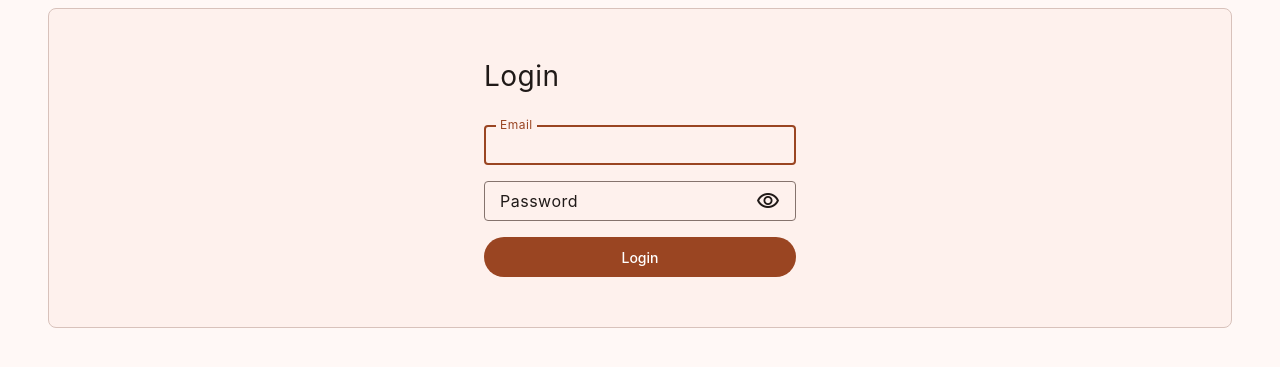
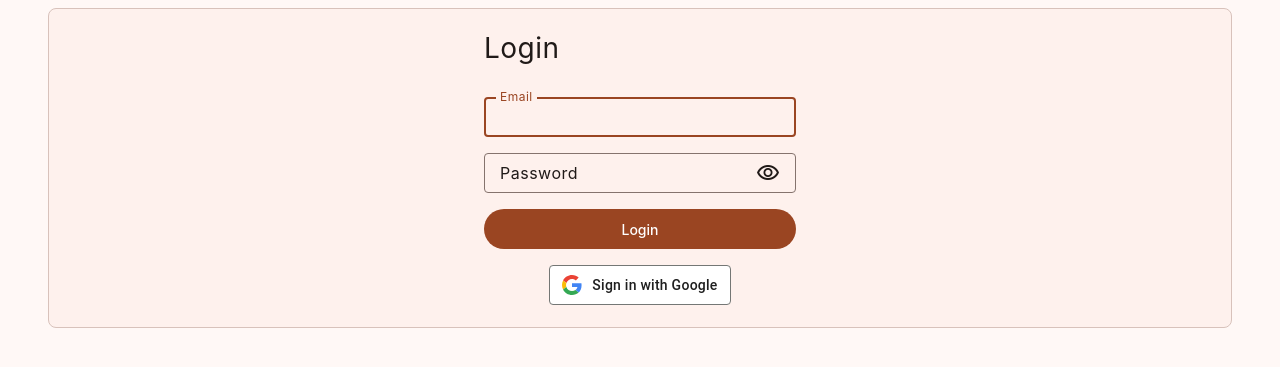
Before and after one commit to kviktor/wamb, a Django app: page /login/ in a window 1280 px wide. Shown: the top 367 px of the page. Run offline with Django 5.2, Linux system fonts and the light colour scheme; parts of the project's set-up code (start-up, migrations or seed data) failed here and were passed over; some libraries are stand-ins or nearby versions.

Commit message:
add google login

```diff
--- /dev/null
+++ b/app/users/templates/_google-button.html
@@ -0,0 +1,123 @@
+
+<button class="gsi-material-button">
+  <div class="gsi-material-button-state"></div>
+  <div class="gsi-material-button-content-wrapper">
+    <div class="gsi-material-button-icon">
+      <svg version="1.1" xmlns="http://www.w3.org/2000/svg" viewBox="0 0 48 48" xmlns:xlink="http://www.w3.org/1999/xlink" style="display: block;">
+        <path fill="#EA4335" d="M24 9.5c3.54 0 6.71 1.22 9.21 3.6l6.85-6.85C35.9 2.38 30.47 0 24 0 14.62 0 6.51 5.38 2.56 13.22l7.98 6.19C12.43 13.72 17.74 9.5 24 9.5z"></path>
+        <path fill="#4285F4" d="M46.98 24.55c0-1.57-.15-3.09-.38-4.55H24v9.02h12.94c-.58 2.96-2.26 5.48-4.78 7.18l7.73 6c4.51-4.18 7.09-10.36 7.09-17.65z"></path>
+        <path fill="#FBBC05" d="M10.53 28.59c-.48-1.45-.76-2.99-.76-4.59s.27-3.14.76-4.59l-7.98-6.19C.92 16.46 0 20.12 0 24c0 3.88.92 7.54 2.56 10.78l7.97-6.19z"></path>
+        <path fill="#34A853" d="M24 48c6.48 0 11.93-2.13 15.89-5.81l-7.73-6c-2.15 1.45-4.92 2.3-8.16 2.3-6.26 0-11.57-4.22-13.47-9.91l-7.98 6.19C6.51 42.62 14.62 48 24 48z"></path>
+        <path fill="none" d="M0 0h48v48H0z"></path>
+      </svg>
+    </div>
+    <span class="gsi-material-button-contents">Sign in with Google</span>
+    <span style="display: none;">Sign in with Google</span>
+  </div>
+</button>
+<style>
+  .gsi-material-button {
+    -moz-user-select: none;
+    -webkit-user-select: none;
+    -ms-user-select: none;
+    -webkit-appearance: none;
+    background-color: WHITE;
+    background-image: none;
+    border: 1px solid #747775;
+    -webkit-border-radius: 4px;
+    border-radius: 4px;
+    -webkit-box-sizing: border-box;
+    box-sizing: border-box;
+    color: #1f1f1f;
+    cursor: pointer;
+    font-family: 'Roboto', arial, sans-serif;
+    font-size: 14px;
+    height: 40px;
+    letter-spacing: 0.25px;
+    outline: none;
+    overflow: hidden;
+    padding: 0 12px;
+    position: relative;
+    text-align: center;
+    -webkit-transition: background-color .218s, border-color .218s, box-shadow .218s;
+    transition: background-color .218s, border-color .218s, box-shadow .218s;
+    vertical-align: middle;
+    white-space: nowrap;
+    width: auto;
+    max-width: 400px;
+    min-width: min-content;
+  }
+
+  .gsi-material-button .gsi-material-button-icon {
+    height: 20px;
+    margin-right: 10px;
+    min-width: 20px;
+    width: 20px;
+  }
+
+  .gsi-material-button .gsi-material-button-content-wrapper {
+    -webkit-align-items: center;
+    align-items: center;
+    display: flex;
+    -webkit-flex-direction: row;
+    flex-direction: row;
+    -webkit-flex-wrap: nowrap;
+    flex-wrap: nowrap;
+    height: 100%;
+    justify-content: space-between;
+    position: relative;
+    width: 100%;
+  }
+
+  .gsi-material-button .gsi-material-button-contents {
+    -webkit-flex-grow: 1;
+    flex-grow: 1;
+    font-family: 'Roboto', arial, sans-serif;
+    font-weight: 500;
+    overflow: hidden;
+    text-overflow: ellipsis;
+    vertical-align: top;
+  }
+
+  .gsi-material-button .gsi-material-button-state {
+    -webkit-transition: opacity .218s;
+    transition: opacity .218s;
+    bottom: 0;
+    left: 0;
+    opacity: 0;
+    position: absolute;
+    right: 0;
+    top: 0;
+  }
+
+  .gsi-material-button:disabled {
+    cursor: default;
+    background-color: #ffffff61;
+    border-color: #1f1f1f1f;
+  }
+
+  .gsi-material-button:disabled .gsi-material-button-contents {
+    opacity: 38%;
+  }
+
+  .gsi-material-button:disabled .gsi-material-button-icon {
+    opacity: 38%;
+  }
+
+  .gsi-material-button:not(:disabled):active .gsi-material-button-state,
+  .gsi-material-button:not(:disabled):focus .gsi-material-button-state {
+    background-color: #303030;
+    opacity: 12%;
+  }
+
+  .gsi-material-button:not(:disabled):hover {
+    -webkit-box-shadow: 0 1px 2px 0 rgba(60, 64, 67, .30), 0 1px 3px 1px rgba(60, 64, 67, .15);
+    box-shadow: 0 1px 2px 0 rgba(60, 64, 67, .30), 0 1px 3px 1px rgba(60, 64, 67, .15);
+  }
+
+  .gsi-material-button:not(:disabled):hover .gsi-material-button-state {
+    background-color: #303030;
+    opacity: 8%;
+  }
+
+</style>
--- a/app/users/templates/users/login.html
+++ b/app/users/templates/users/login.html
@@ -31,6 +31,11 @@
                 <div class="space"></div>
                 <button class="responsive">Login</button>
             </form>
-        </div>
-    </article>
+            <form method="post" action="{% url 'social:begin' 'google-oauth2' %}">
+                {% csrf_token %}
+                <div class="center-align">
+                    {% include "_google-button.html" %}
+                </div>
+            </form>
+        </article>
 {% endblock content %}
--- a/config/urls.py
+++ b/config/urls.py
@@ -14,6 +14,7 @@ urlpatterns = [
     path("admin/", admin.site.urls),
     path("", include("app.books.urls")),
     path("", include("app.users.urls")),
+    path("", include("social_django.urls", namespace="social")),
 ]
 
 if settings.SERVE_MEDIA_FILES:
--- a/pyproject.toml
+++ b/pyproject.toml
@@ -15,6 +15,7 @@ dependencies = [
     "gunicorn>=26.2.0",
     "sentry-sdk>=2.71.0",
     "whitenoise>=6.12.0",
+    "social-auth-app-django>=6.1.0",
 ]
 
 
```
Also changed, not shown: app/users/models.py (+15 -2 lines), config/settings.py (+15 -1 lines), 1 other file.
